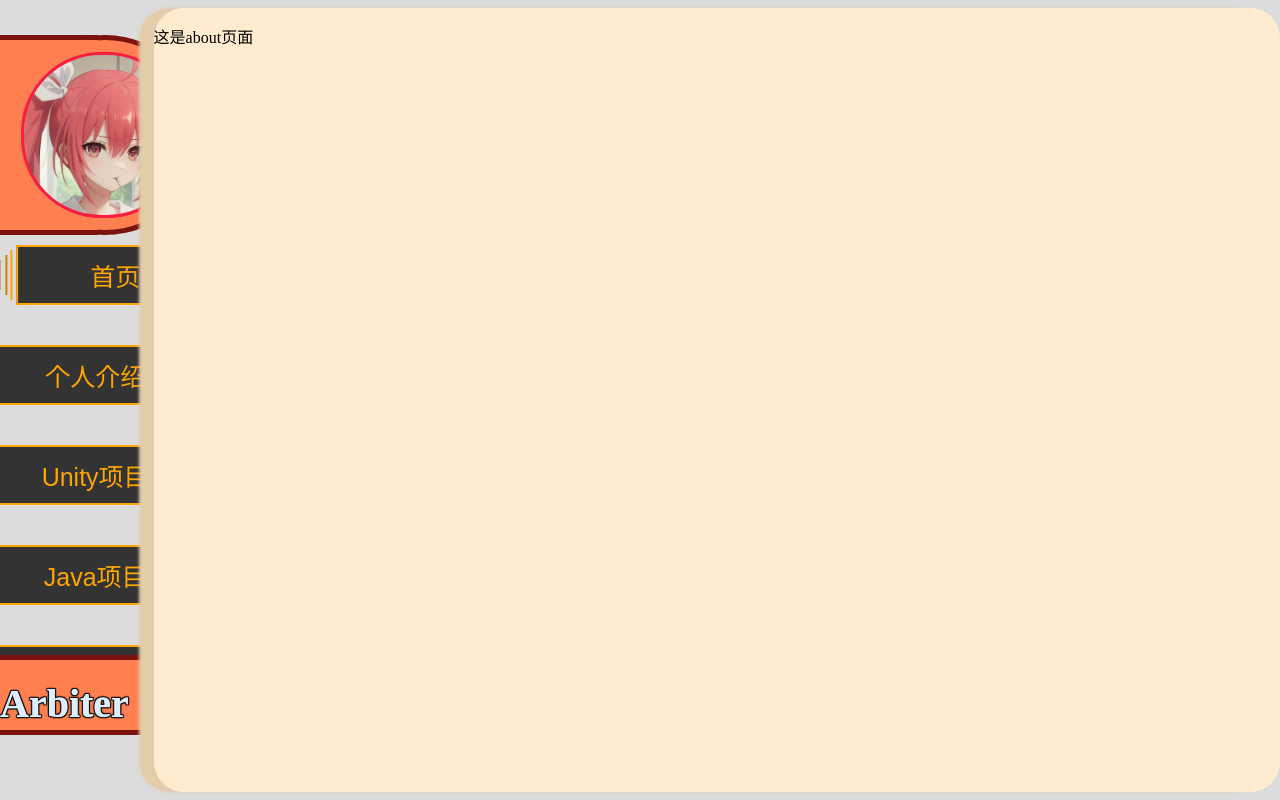
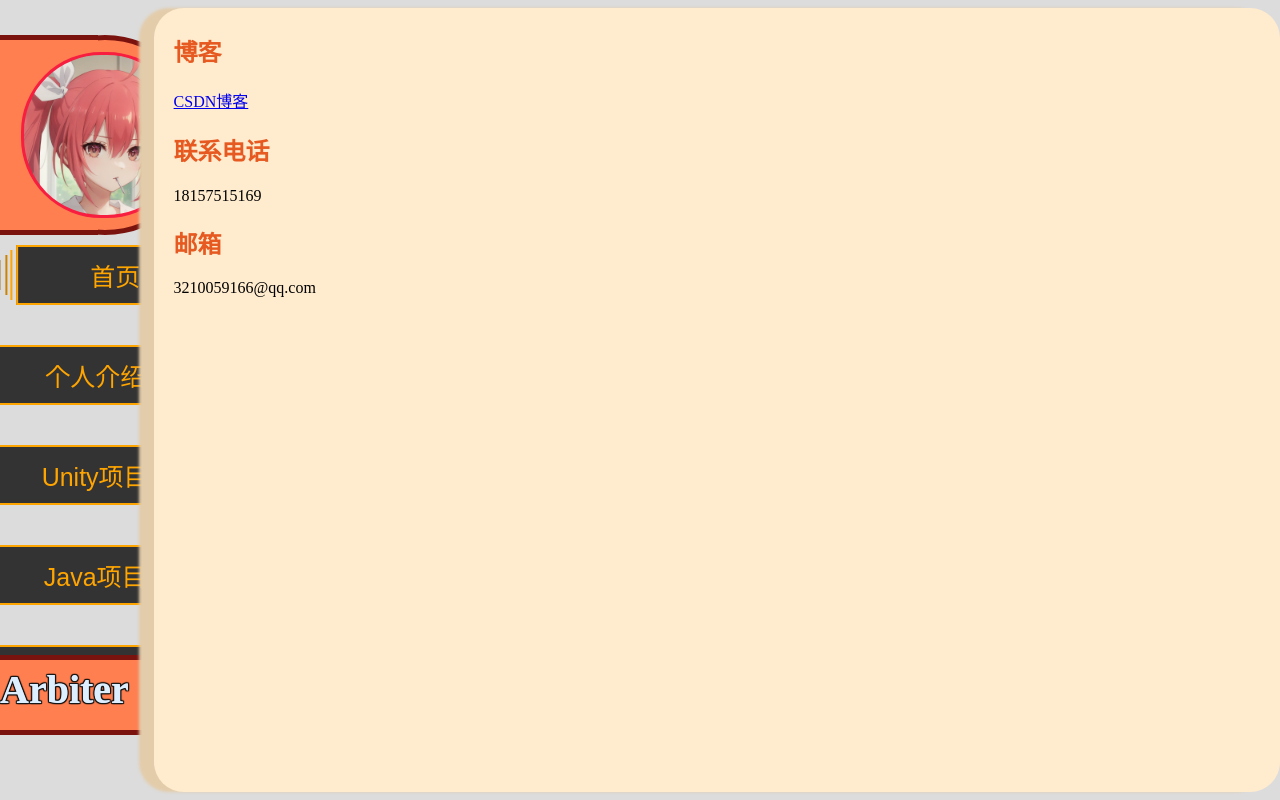
Before and after one commit to ArbiterOvO/Self-WebPage, a Vue app: page /about in a window 1280 px wide. Built offline with nearby package versions, Linux system fonts and the light colour scheme.

Commit message:
关于界面

```diff
--- a/src/views/LayoutView.vue
+++ b/src/views/LayoutView.vue
@@ -123,7 +123,7 @@ const changeLi = (index) => {
   background-color: rgb(122, 18, 13);
 }
 .bookmark p {
-  margin-top: 20px;
+  margin-top: 6px;
   font-size: 40px;
   font-family: 'Apple Color Emoji';
   display: inline-block;
--- a/src/views/about/AboutView.vue
+++ b/src/views/about/AboutView.vue
@@ -1,7 +1,26 @@
 <script setup></script>
 
 <template>
-  <section>
-    <p>这是about页面</p>
+  <section class="content">
+    <h2>博客</h2>
+    <a href="https://blog.csdn.net/m0_70000383?type=blog">CSDN博客</a>
+    <h2>联系电话</h2>
+    <p>18157515169</p>
+    <h2>邮箱</h2>
+    <p>3210059166@qq.com</p>
   </section>
 </template>
+
+<style scoped>
+.content{
+  padding-left: 20px;
+  padding-top: 5px;
+}
+h2 {
+  color: #e65921;
+}
+
+h3 {
+  color: #089ce1;
+}
+</style>
```
Also changed, not shown: 19 other files (tests, documents, lock files or other folders).
